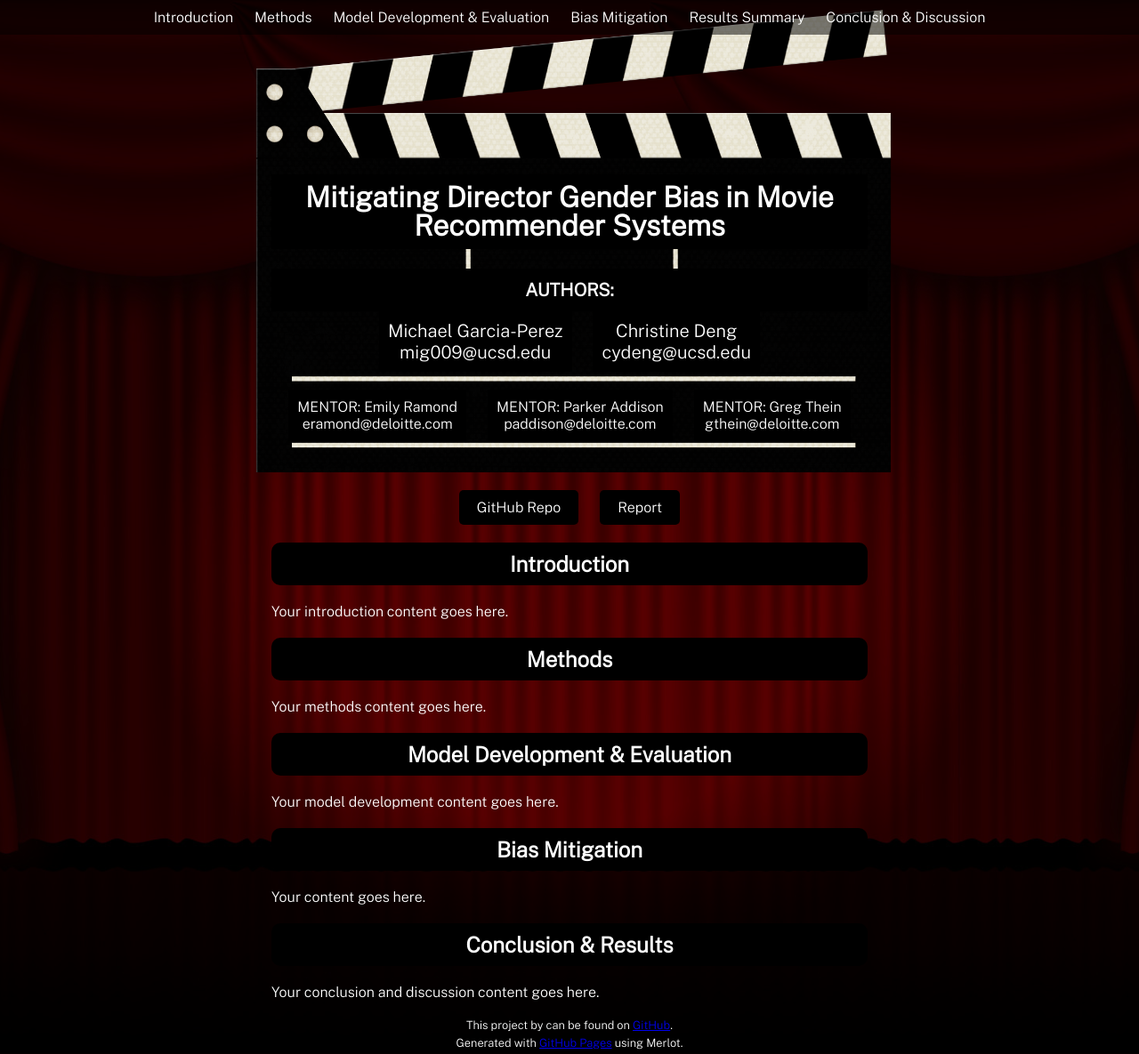
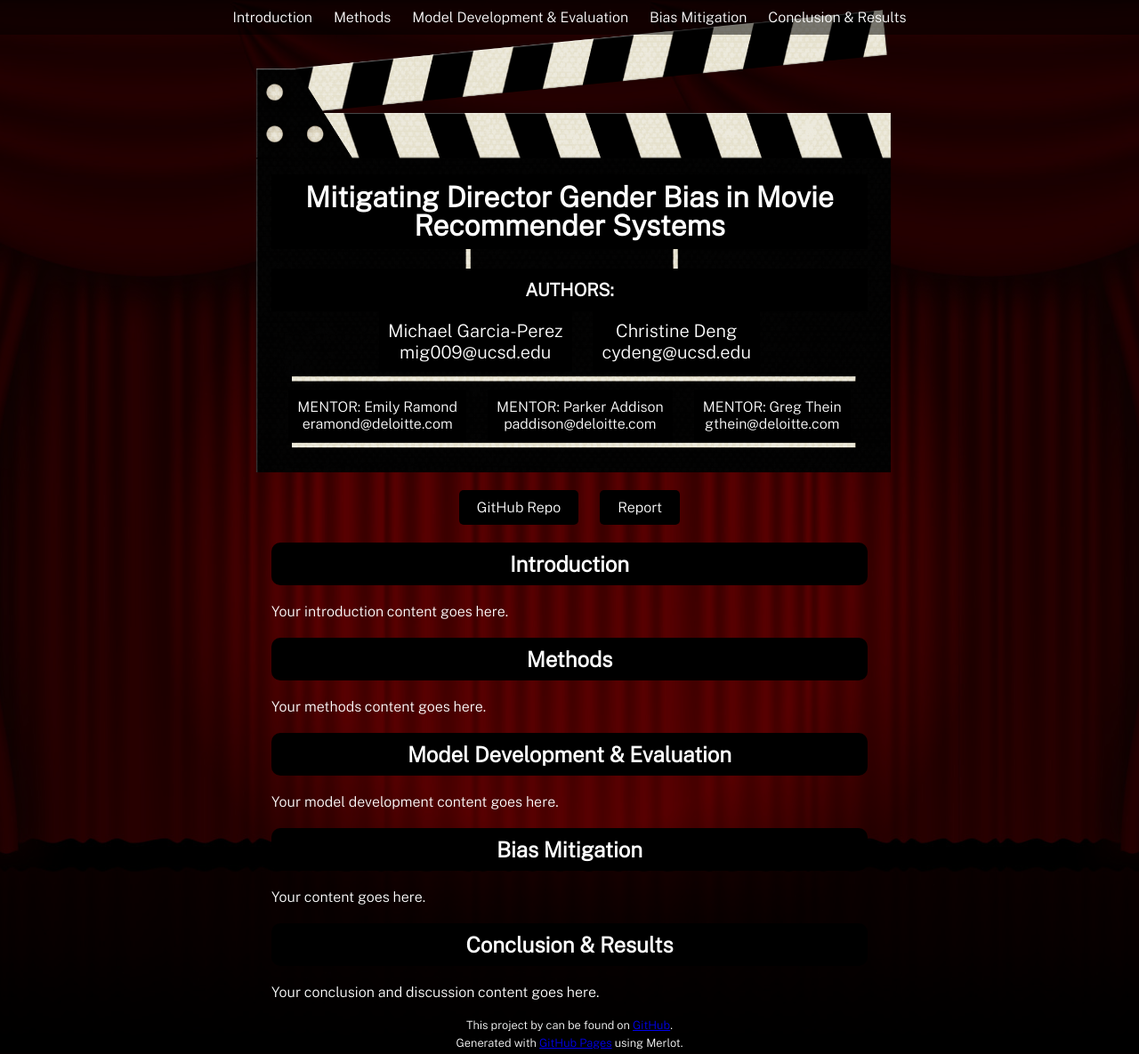
Before and after one commit to michael-garciaperez/DSC180A-Methodology-5, a Jekyll site: the page built from index.md, in a window 1280 px wide and 1185 px high. Shown: the whole window at 89% size. Built offline with Jekyll 4.4.1, drawn with Linux system fonts in a browser that asks for light colours.

Commit message:
Update default.html

```diff
--- a/_layouts/default.html
+++ b/_layouts/default.html
@@ -31,8 +31,7 @@
       <li><a href="#methods">Methods</a></li>
       <li><a href="#model-development--evaluation">Model Development & Evaluation</a></li>
       <li><a href="#bias-mitigation">Bias Mitigation</a></li>
-      <li><a href="#results-summary">Results Summary</a></li>
-      <li><a href="#conclusion--discussion">Conclusion & Discussion</a></li>
+      <li><a href="#conclusion--results">Conclusion & Results</a></li>
     </ul>
   </div>
 
```
